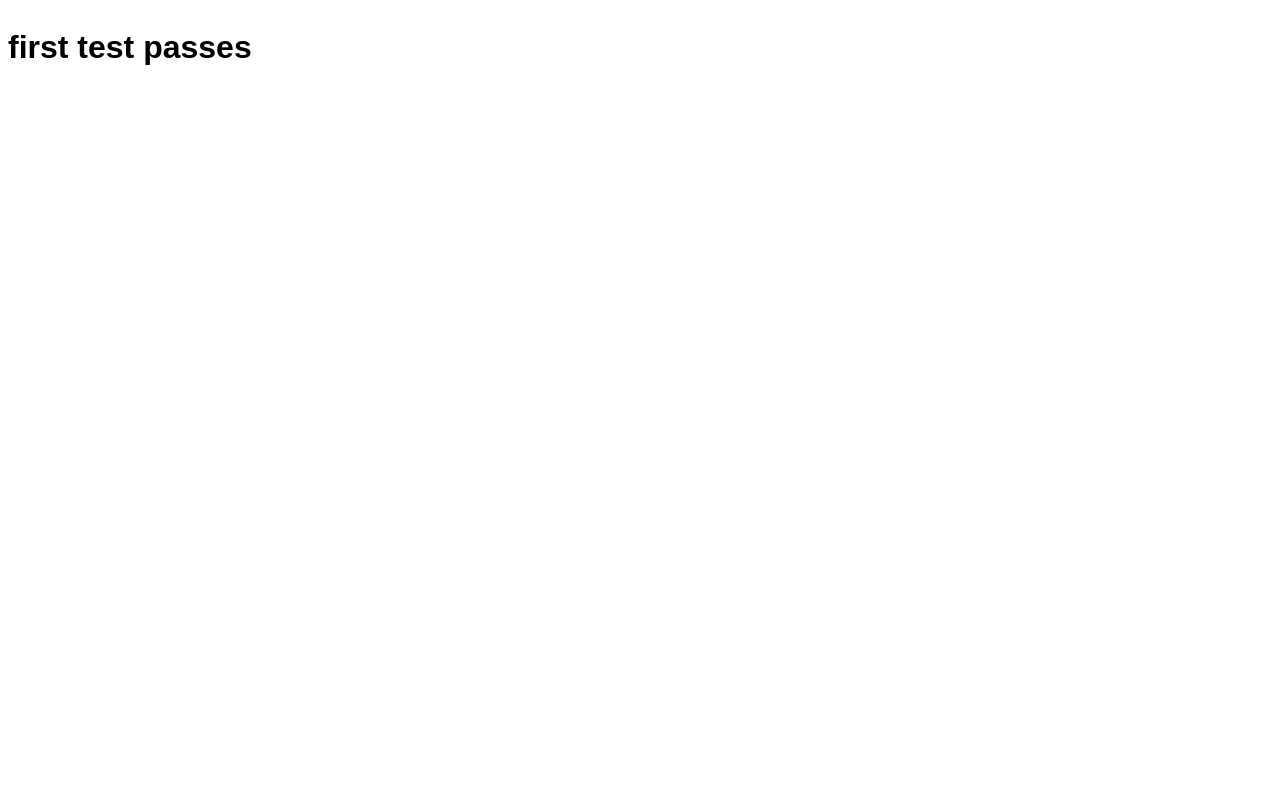
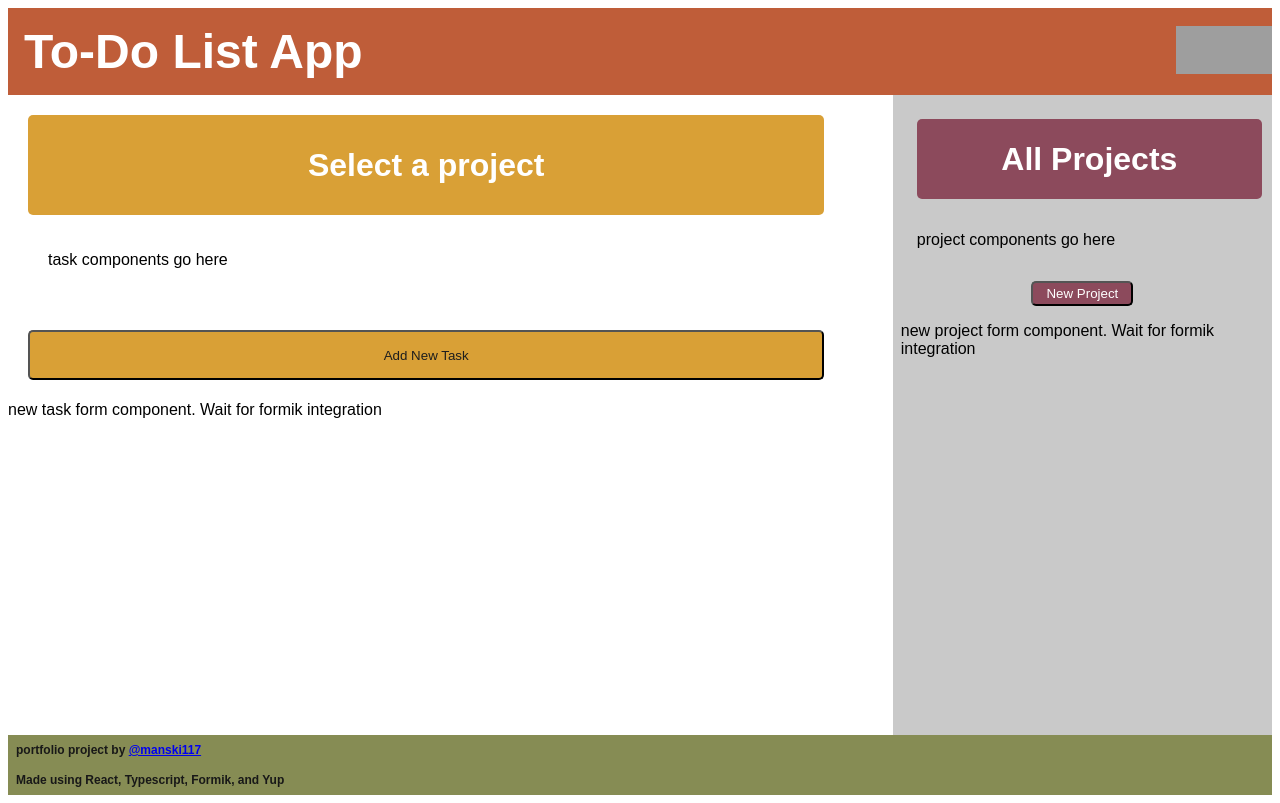
Before and after one commit to manski117/todo-list-remake, a React (Create React App) app: page / in a window 1280 px wide. Built offline with nearby package versions, Linux system fonts and the light colour scheme; grey boxes are pictures that could not be loaded.

Commit message:
Create component boilerplate, add basic layout
Main components made and imported to their respective parents.
Basic layout established with minimal CSS styling. No functionality
built yet.

```diff
--- a/src/App.css
+++ b/src/App.css
@@ -10,11 +10,199 @@
   box-sizing: border-box;
 }
 
+:root {
+  --header-color: #BF5D39;
+  --header-text-color: #ffffff;
+  --subhead-task-color: #D9A036;
+  --subhead-task-text-color: #ffffff;
+  --subhead-project-color: #8C4A5C;
+  --subhead-project-text-color: #ffffff;
+  --project-task-color: #ffe59c;
+  --project-task-text-color: #1b1c1d;
+  --task-bg-color: #ffffff;
+  --project-list-item-color: #a26273;
+  --project-list-item-text-color: #ffffff;
+  --project-bg-color: #ffffff;
+  --sidebar-bg-color: #c9c9c9;
+  --footer-color: #868C54;
+  --footer-text-color: #181818;
+  --link-color: #9bd5ff;
+  --link-hover-color: #ffa6a6;
+  --button-project-color: #ff8bcf;
+  --button-project-text-color: #ffffff;
+  --button-task-color: #e1d52b;
+  --button-task-text-color: #1e1e1e;
+  --button-edit-color: #c6c6c6;
+  --button-edit-text-color: #5c5c5c;
+
+}
+
 /* ####### Layout Stuff ######## */
+.flexbox{
+  display: flex;
+}
 
-
-body{
+.App{
   display: flex;
   flex-direction: column;
   width: 100%;
 }
+
+nav{
+  flex-direction: row;
+  justify-content: space-between;
+  align-items: center;
+  background-color: var(--header-color);
+  width: 100%;
+}
+
+nav h1{
+  font-size: 3rem;
+  padding: 0;
+  margin: 1rem;
+  color: var(--header-text-color);
+
+}
+
+.menu-toggle img{
+  height: 3rem;
+  width: 3rem;
+  cursor: pointer;
+}
+
+main{
+  flex-direction: row;
+  min-height: 80vh;
+  max-height: 200hv;
+  width: 100%;
+  background-color: var(--project-bg-color);
+}
+
+Footer{
+  background-color: var(--footer-color);
+  flex-direction: column;
+  width: 100%;
+}
+
+Footer h4{
+  color: var(--footer-text-color);
+  display: block;
+  margin: 0.25rem;
+  padding: 0.25rem;
+  gap: 0.5rem;
+  font-size: 12px;
+}
+
+/* main content/selected project layout */
+#current-project{
+  flex-direction: column;
+  min-width: 400px;
+  max-width: 2000px;
+  width: 70%;
+}
+
+.selected-project-header-container{
+  display: flex;
+  padding: 50px;
+  height: 50px;
+  background-color: var(--subhead-task-color);
+  border-radius: 5px;
+  align-items: center;
+  justify-content: center;
+
+  margin: 20px;
+  margin-bottom: 0px;
+  width: 90%;
+}
+
+.selected-project-header{
+  font-size: 2rem;
+  color: var(--subhead-task-text-color)
+}
+
+.project-tasks{
+  flex-direction: column;
+  width: 90%;
+  margin: 20px;
+  margin-top: 10px;
+
+}
+
+#add-new-task{
+  justify-content: center;
+  align-items: center;
+  gap: 10px;
+  margin: 5px 20px;
+  width: 90%;
+/*   margin: 0 auto; */
+  height: 50px;
+  padding: 5px;
+  background-color: var(--subhead-task-color) !important;
+  color: var(--button-task-text-color);
+  border-radius: 5px;
+  cursor: pointer;
+/*   width: fit-content; */
+  justify-content: center;
+  align-items: center;
+
+}
+
+
+
+/* project sidebar layout */
+
+#projects-sidebar{
+  flex-direction: column;
+  width: 30%;
+  min-width: 200px;
+  align-items: center;
+  background-color: var(--sidebar-bg-color);
+  display: block;
+  padding: 0.5rem;
+  color: #BFE59F;
+}
+
+.projects-menu-title{
+  background-color: var(--subhead-project-color);
+  color:var(--subhead-project-text-color);
+  padding: 30px;
+  height: 80px;
+  border-radius: 5px;
+  display: flex;
+  justify-content: center;
+  align-items: center;
+  font-size: 2rem;
+  width: 95%;
+  margin-left: 1rem;
+  margin-top: 1rem;
+  margin-bottom: 1rem;
+}
+
+.projects-menu{
+  flex-direction: column;
+  width: 95%;
+  justify-content: center;
+  gap: 10px;
+  margin-left: 1rem;
+  margin-right: 1rem;
+  color: var(--project-list-item-text-color);
+}
+
+#add-new-project {
+  justify-content: center;
+  align-items: center;
+  gap: 5px;
+  background-color: var(--subhead-project-color);
+  color: var(--button-project-text-color);
+  border-radius: 5px;
+  padding: 3px 13px;
+  margin-top: 10px;
+  cursor: pointer;
+  width: fit-content;
+  margin: auto;
+  margin-top: 1rem;
+}
+
+p{
+  color: black;
+}
--- a/src/App.tsx
+++ b/src/App.tsx
@@ -1,12 +1,22 @@
 import React from 'react';
-
+//components
+import Header from './components/Header';
+import Footer from './components/Footer';
+import SelectedProject from './components/SelectedProject';
+import ProjectSidebar from './components/ProjectsSidebar';
+//styles
 import './App.css';
 
 
 function App() {
   return (
     <div className="App">
-      <h1>first test passes</h1>
+      <Header />
+      <main className="content flexbox">
+        <SelectedProject />
+        <ProjectSidebar />
+      </main>
+      <Footer />
     </div>
   );
 }
--- /dev/null
+++ b/src/components/Footer.tsx
@@ -0,0 +1,12 @@
+import React from "react";
+
+export default function Footer(){
+
+
+    return(
+        <footer className="flexbox">
+            <h4 className="credit-text">portfolio project by <a href="https://github.com/manski117">@manski117</a></h4>
+            <h4 className="credit-text">Made using React, Typescript, Formik, and Yup</h4>
+        </footer>
+    )
+}
--- /dev/null
+++ b/src/components/Header.tsx
@@ -0,0 +1,15 @@
+import React from "react";
+
+export default function Header(){
+
+
+    return(
+        <nav className="flexbox">
+            <h1>To-Do List App</h1>
+            <div className="menu-toggle">
+                <img className="navIcon" id="navClosed" src="https://img.icons8.com/ios-filled/50/null/menu--v1.png" alt="open/close tab" />
+                <img className="navIcon" id='navOpen' src="https://img.icons8.com/ios-filled/50/null/delete-sign--v1.png" alt="open/close tab" />
+            </div>
+        </nav>
+    )
+}
--- /dev/null
+++ b/src/components/ProjectForm.tsx
@@ -0,0 +1,9 @@
+import React from "react";
+
+export default function ProjectForm(){
+
+
+    return(
+        <p>new project form component. Wait for formik integration</p>
+    )
+}
--- /dev/null
+++ b/src/components/ProjectList.tsx
@@ -0,0 +1,11 @@
+import React from "react";
+
+export default function ProjectList(){
+
+
+    return(
+        <div className="project-list flexbox">
+            <p>project components go here</p>
+        </div>
+    )
+}
--- /dev/null
+++ b/src/components/ProjectsSidebar.tsx
@@ -0,0 +1,21 @@
+import React from "react";
+//components
+import ProjectList from "./ProjectList";
+import ProjectForm from "./ProjectForm";
+
+export default function ProjectSidebar(){
+
+
+    return(
+        <aside id='projects-sidebar' className="flexbox">
+            <h2 className="projects-menu-title">All Projects</h2>
+            <div className="projects-menu flexbox">
+                <ProjectList />
+            </div>
+
+            <button id="add-new-project" className="form-hide-button flexbox">New Project</button>
+            <ProjectForm />
+
+        </aside>
+    )
+}
--- /dev/null
+++ b/src/components/SelectedProject.tsx
@@ -0,0 +1,21 @@
+import React from "react";
+//components
+import TaskList from "./TaskList";
+import TaskForm from "./TaskForm";
+
+export default function SelectedProject(){
+
+
+    return(
+        <div id="current-project" className="flexbox">
+            <div className="selected-project-header-container">
+                <h2 className="selected-project-header">Select a project</h2>
+            </div>
+            <div className="project-tasks flexbox">
+                <TaskList />
+            </div>
+            <button id="add-new-task" className="form-hide-button">Add New Task</button>
+            <TaskForm />
+        </div>
+    )
+}
--- /dev/null
+++ b/src/components/TaskForm.tsx
@@ -0,0 +1,9 @@
+import React from "react";
+
+export default function TaskForm(){
+
+
+    return(
+        <p>new task form component. Wait for formik integration</p>
+    )
+}
--- /dev/null
+++ b/src/components/TaskList.tsx
@@ -0,0 +1,11 @@
+import React from "react";
+
+export default function TaskList(){
+
+
+    return(
+        <div className="project-tasks flexbox">
+            <p>task components go here</p>
+        </div>
+    )
+}
```
Also changed, not shown: 1 other file (tests, documents, lock files or other folders).
